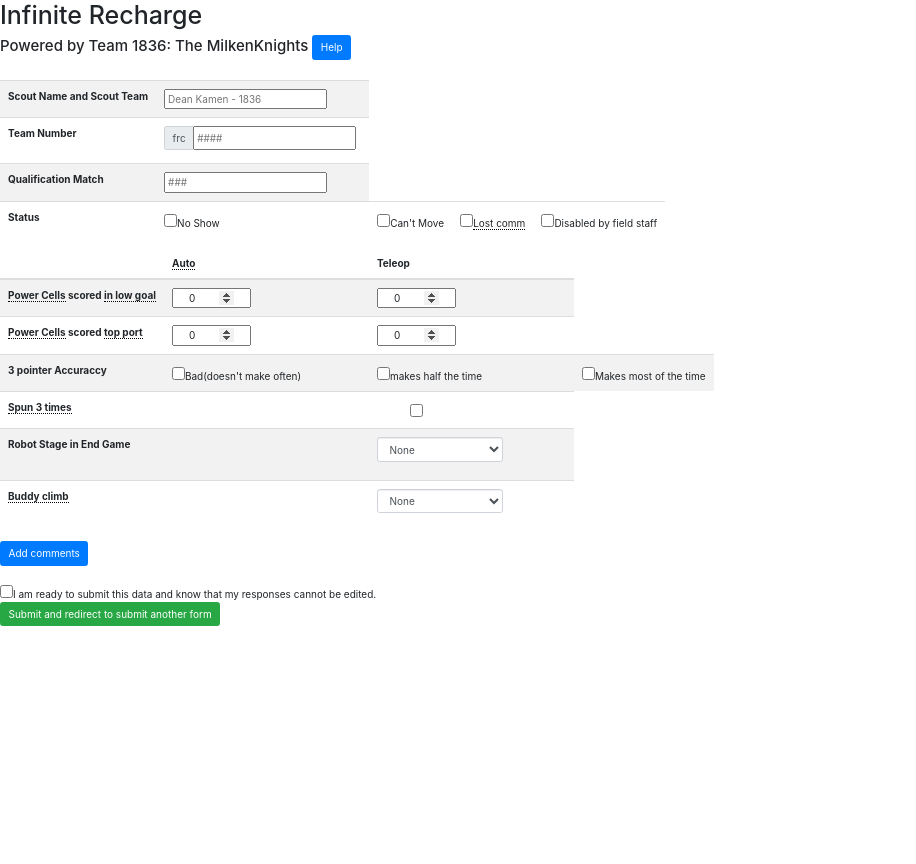
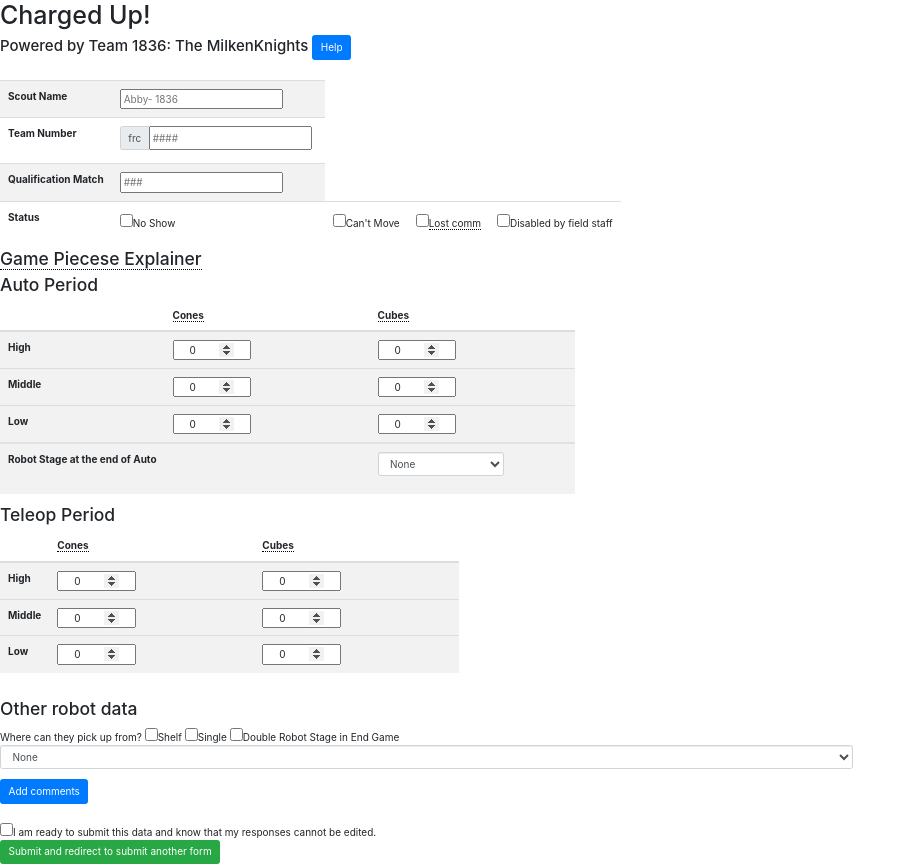
Before and after one commit to abbyfischler/Team1836MilkenKnights-2020-ScoutingSystem, a plain HTML site: page index.html in a window 1280 px wide. Shown: the whole page, without its empty margins (0-916 px from the left). Before the commit the page ends 800 px from the top, so only its background shows below. Drawn offline with nearby package versions, Linux system fonts and the light colour scheme.

Commit message:
Deleted old stuff

```diff
--- a/index.html
+++ b/index.html
@@ -1,12 +1,12 @@
 <!doctype html>
 <!-- SCOUTING FORM FOR FIRST ROBOTICS COMPETITION.
    ......Designed by Abby Fischler
-......for the 2020 season (Deep Space)
+   ......for the 2023 season (Charged Up)
    ......for Team 1836: The MilkenKnights
    ......
    ......Free to reuse and modify, please leave credit exposed on form or in source code.
    ......
-......Support for form creators: afischler263@milkenschool.org
+   ......Support for form creators: abigail.fischler@gmail.com
    ......
    ......Support for users: contact your team, please.-->
 <head>
@@ -14,7 +14,7 @@
    <!-- Bootstrap CSS -->
    <link rel="stylesheet" href="main.css">
    <link rel="icon" type="image/x-icon" href="favicon.ico" />
-    <title>Scouting 2020</title>
+   <title>MK Charged Up 2023</title>
    <script src="https://ajax.googleapis.com/ajax/libs/jquery/3.3.1/jquery.min.js"></script>
    <script src="https://maxcdn.bootstrapcdn.com/bootstrap/3.4.0/js/bootstrap.min.js"></script>
    <style type="text/css">
@@ -25,37 +25,30 @@ a {
    </style>
 </head>
 <body>
-<!-- Title. It is helpful to put the event and year clearly
-at the top in varrying colors for testing purposes and so
-that it is clear to users -->
-
-    <h1>Infinite Recharge</h1>
-    <h4>Powered by Team 1836: The MilkenKnights
-
+   <h1>Charged Up!</h1>
+   <h4>
+      Powered by Team 1836: The MilkenKnights
       <!-- This is a help box. When clicking "Help" or whatever
          you change it to, the dropdown within div id "help" will
          display. -->
       <a class="btn btn-primary btn-small" data-toggle="collapse" href="#help" role="button" aria-expanded="false" aria-controls="comments">
       Help
-   </a></h4>
+      </a>
+   </h4>
    <br>
    <div class="collapse" id="help">
       <div class="card card-body">
          <p>Enter <b>your</b> name and the number of the <b>team you are scouting</b> before you begin.
-      If a team does not show up, you do not have to fill out this form. Rather, watch the match and record comments in Slack.
-      Hover over something if you don't know what it means and always ask if you don't understand. <a href="sms:3103675159" class="btn btn-warning">Something not working? Click to text Abby.</a>
-      <a href="mailto:afischler263@milkenschool.org" target="_blank" class="btn btn-secondary">General feedback about the form? Click to email Abby.</a>
-    </div></div>
-
+            <a href="mailto:abigail.fischler@gmail.com" target="_blank" class="btn btn-secondary">General feedback about the form? Click to email Abby.</a>
+      </div>
+   </div>
    <!--FORM POST LINK. THE SCRIPT NEEDS TO HAVE A NEW VERSION DEPLOYED VIA GOOGLE SCRIPT AFTER ALL CHANGES.
       Important notes:
       * Make sure your link follows the format "https://scripts.google.com/macros/s/some-long-key/exec"
       * The header rows need to match the field exactly as they are written on the form.
       * Use ONE FORM PER SEASON (i.e. do not make a new form for new events or added/removed data. Just add more columns as needed).
       -->
-
    <form id="gform" method="POST" class="pure-form pure-form-stacked" action="https://script.google.com/a/milkenschool.org/macros/s/AKfycbwHosE1m-6B_-44ZCKLFtnlOjcqw9c77XBuIBuZbQ/exec">
-
       <!-- Form write key. The key in "value" should be something
          unique (as in, not an event code or something re-used year to year.
          I usually use the format mk<<shortname>><<eventcode>> (e.g. mk2019vegasnvlv).
@@ -71,27 +64,25 @@ by accident. If they do, the data is much harder to get later. (Aside:
          hidden="hidden" is redundant but parallel. You can always just write hidden).
          -->
       <input type="text" name="formwritekey" value="milkenknights2020laregional" hidden="hidden" placeholder="event save destination"></input>
-
-
-
       <!--Prematch table-->
       <table id="tablePreview" class="table table-striped table-sm table-borderless table-responsive align-middle">
          <tbody>
             <tr>
-          <th scope="row">Scout Name and Scout Team</th>
-          <td><input name="scout" type="text" placeholder="Dean Kamen - 1836" required></input></td>
+               <th scope="row">Scout Name</th>
+               <td><input name="scout" type="text" placeholder="Abby- 1836" required></input></td>
             </tr>
             <tr>
                <th scope="row">Team Number</th>
-          <td>      <div class="input-group mb-2 mr-sm-2">
+               <td>
+                  <div class="input-group mb-2 mr-sm-2">
                      <div class="input-group-prepend">
                         <div class="input-group-text">frc</div>
                      </div>
                      <input name="team" type="text" placeholder="####" maxlength="4" pattern="[0-9].{0,}" title="Team number only. 1 to 4 numbers." required></input>
-                </div></td>
+                  </div>
+               </td>
             </tr>
             <tr>
-
                <th>Qualification Match</th>
                <td>
                   <input name="matchnumber" type="text" placeholder="###" maxlength="3" pattern="[0-9].{0,}" title="Match number only. 1 to 3 numbers." required></input>
@@ -109,88 +100,85 @@ a human to collect it. If you need to know in the future, you can uncomment it.-
             </tr>
          </tbody>
       </table>
-    <p id="text" style="display:none">      <textarea placeholder="Please describe why the robot was disabled." name="dbfs" cols="50" rows="5"></textarea>
-</p>
+      <p id="text" style="display:none">      <textarea placeholder="Please describe why the robot was disabled." name="dbfs" cols="50" rows="5"></textarea></p>
+      <h3><a data-toggle="tooltip" title="<img class='img-thumbnail' src='explain.png'/>">Game Piecese Explainer </a></h3>
 
+      <h3>Auto Period</h3>
+      <table id="tablePreview" class="table table-striped table-sm table-borderless table-responsive align-middle">
+        <thead>
+           <tr>
+              <th></th>
+              <th><a data-toggle="tooltip" title="<img class='img-thumbnail' src='cone.png'/>">Cones</a></th>
+              <th><a data-toggle="tooltip" title="<img class='img-thumbnail' src='cubes.png'/>">Cubes</a></th>
+           </tr>
+        </thead>
+        <tbody>
+           <tr>
+              <th scope="row">High</th>
+              <td><input class="col-5"  type="number" required placeholder="##" value="0"></input></td>
+              <td><input class="col-5"  type="number" required placeholder="##" value="0"></input></td>
+           </tr>
+           <tr></tr>
+           <th scope="row">Middle</th>
+           <td><input class="col-5" type="number" required placeholder="##" value="0"></input></td>
+           <td><input class="col-5" type="number" required placeholder="##" value="0"></input></td>
+           <tr></tr>
+           <th scope="row">Low</th>
+           <td><input class="col-5"  type="number" required placeholder="##" value="0"></input></td>
+           <td><input class="col-5"  type="number" required placeholder="##" value="0"></input></td>
+           </tr>
+        </tbody>
+        <tr>
+          <th scope="row">Robot Stage at the end of Auto</th>
+          <td></td>
+          <td>
+             <div class="form-group">
+                <select class="form-control col-8" name="endgame">
+                   <option value="0">None</option>
+                   <option value="parked">Docked</option>
+                   <option value="hung">Engaged</option>
+                   <option value="hung">Parked</option>
+                </select>
+             </div>
+          </td>
+       </tr>
+     </table>
+
+           <h3>Teleop Period</h3>
       <!--main table-->
       <table id="tablePreview" class="table table-striped table-sm table-borderless table-responsive align-middle">
         <thead>
            <tr>
               <th></th>
-          <th><a data-toggle="tooltip" title="First 15 seconds, pre programmed.">Auto</a></th>
-          <th>Teleop</th>
+              <th><a data-toggle="tooltip" title="<img class='img-thumbnail' src='cone.png'/>">Cones</a></th>
+              <th><a data-toggle="tooltip" title="<img class='img-thumbnail' src='cubes.png'/>">Cubes</a></th>
            </tr>
         </thead>
         <tbody>
-      <!-- The deploy from x data is also exposed via the API. -->
-
-	    <!-- <tr>
-        <th scope="row">Deploy from <a data-toggle="tooltip" title="<img class='img-thumbnail' src='platform.jpg'/>" rel="tooltip">HAB</a></th>
-      <td>
-      <div class="form-group">
-        <select class="form-control col-8" name="deployfromhab" disabled="disabled" hidden="hidden">
-          <option value="none">None</option>
-          <option value="L1">Cross from Level 1</option>
-          <option value="L2">Cross from Level 2</option>
-        </select>
-      </div>
-      <input type="checkbox" name="habauto" value="auto">Auto</input>
-
-    </td>
-        <td></td>
-      </tr> -->
-      <!--
            <tr>
-        <th scope="row">Crossed the line</th>
-        <td><input class="col-5" name="cross-in-auto" type="checkbox" value="crossed"></input></td>
-          <td></td>
-
+              <th scope="row">High</th>
+              <td><input class="col-5"  type="number" required placeholder="##" value="0"></input></td>
+              <td><input class="col-5"  type="number" required placeholder="##" value="0"></input></td>
            </tr>
-        -->
-      <tr>
-        <th scope="row"><a data-toggle="tooltip" title="<img class='img-thumbnail' src='power-cell.jpg'/>">Power Cells</a> scored <a data-toggle="tooltip" title="<img class='img-thumbnail' src='goal-bottom.png'/>">in low goal</a></th>
-
-        <td><input class="col-5" name="powercells-lowgoal-auto" type="number" required placeholder="##" value="0"></input></td>
-        <td><input class="col-5" name="powercells-lowgoal-teleop" type="number" required placeholder="##" value="0"></input></td>
+           <tr></tr>
+           <th scope="row">Middle</th>
+           <td><input class="col-5" type="number" required placeholder="##" value="0"></input></td>
+           <td><input class="col-5" type="number" required placeholder="##" value="0"></input></td>
+           <tr></tr>
+           <th scope="row">Low</th>
+           <td><input class="col-5"  type="number" required placeholder="##" value="0"></input></td>
+           <td><input class="col-5"  type="number" required placeholder="##" value="0"></input></td>
            </tr>
-
-
-      <tr>
-
-        <th scope="row"><a data-toggle="tooltip" title="<img class='img-thumbnail' src='power-cell.jpg'/>">Power Cells</a> scored <a data-toggle="tooltip" title="<img class='img-thumbnail' src='goal-outter.png'/>">top port</a></th>
-
-        <td><input class="col-5" name="powercells-top-auto" type="number" required placeholder="##" value="0"></input></td>
-        <td><input class="col-5" name="powercells-top-teleop" type="number" required placeholder="##" value="0"></input></td>
            </tr>
-      <th scope="row">3 pointer Accuraccy
+        </tbody>
+     </table>
+<br>
+<h3>Other robot data</h3>
+     <th scope="row">Where can they pick up from?
     </th>
-      <td>          <input type="checkbox" name="bad" value="bad">Bad(doesn't make often)</input></td>
-          <td>  <input type="checkbox" name="ok" value="ok">makes half the time</input></td>
-          <td>  <input type="checkbox" id="myCheck" onclick="myFunction()" name="mostly" value="disabled">Makes most of the time</input></td>
-          </tr>
-
-        <th scope="row"><a data-toggle="tooltip" title="<img class='img-thumbnail' src='wheel.png'/>">Spun 3 times</a></a></th>
-        <td></td>
-          <td><input class="col-5" name="spun-three-times-teleop" type="checkbox" </input></td>
-      </tr>
-
-
-
-<!-- End game data is exposed via API (yay). -->
-<!--<tr>
-        <th scope="row"><a data-toggle="tooltip" title="<img class='img-thumbnail' src='platform.jpg'/>" rel="tooltip">Climb</a></th>
-        <td></td>
-        <td>
-            <div class="form-group">
-              <select class="form-control col-8" name="endgame" disabled="disabled" hidden="hidden">
-                <option value="none">None</option>
-                <option value="L1">Level 1</option>
-                <option value="L2">Level 2</option>
-                <option value="L2">Level 3</option>
-              </select>
-            </div>
-          </td>
-      </tr>-->
+    <td>          <input type="checkbox" name="bad" value="bad">Shelf</input></td>
+    <td>  <input type="checkbox" name="ok" value="ok">Single</td>
+    <td>  <input type="checkbox" id="myCheck" onclick="myFunction()" name="mostly" value="disabled">Double</input></td>
     <tr>
        <th scope="row">Robot Stage in End Game</th>
        <td></td>
@@ -198,39 +186,32 @@ a human to collect it. If you need to know in the future, you can uncomment it.-
           <div class="form-group">
              <select class="form-control col-8" name="endgame">
                 <option value="0">None</option>
-              <option value="parked">Parked</option>
-              <option value="hung">Hung</option>
+                <option value="parked">Docked</option>
+                <option value="hung">Engaged</option>
+                <option value="hung">Parked</option>
              </select>
-          </div></td>
-      </tr>
-      <tr>
-        <th scope="row"><a data-toggle="tooltip" title="Team lifted other robot(s) so that they earn climb points">Buddy climb</th>
-        <td></td>
-        <td>
-          <div class="form-group">
-            <select class="form-control col-8" name="buddy">
-              <option value="0">None</option>
-              <option value="1">1 Robot</option>
-              <option value="2">2 Robots</option>
-            </select>
-          </div></td>
-      </tr>
+          </div>
+       </td>
 
-    </tbody>
-  </table>
+
+
+
+
+
+
       <a class="btn btn-primary btn-small" data-toggle="collapse" href="#comments" role="button" aria-expanded="false" aria-controls="comments">
       Add comments
       </a>
       <div class="collapse" id="comments">
          <div class="card card-body">
             <textarea name="comments" cols="50" rows="5"></textarea>
-  </div></div>
+         </div>
+      </div>
       <br><br><input type="checkbox" name="confirm" value="complete" required>I am ready to submit this data and know that my responses cannot be edited.</input>
       <br><input class="btn btn-success" type="submit" value="Submit and redirect to submit another form"></input>
       <!--<br><br>
          <i>Note: fields which are <input type="text" disabled="disabled" hidden="hidden" value="disabled"></input> are calculated automatically from official API data.</i>-->
    </form>
-
    <!-- This series of scripts esentially makes better tooltips (the things you scroll over for help text) -->
    <script>
       $( "#spinner" ).spinner();
@@ -247,10 +228,8 @@ a human to collect it. If you need to know in the future, you can uncomment it.-
           html: true
       });
    </script>
-
    <!-- Tool tips don't nativley work on touch screen (which sucks since the primary application
       of this form is for use on mobile phones) but the touchHover script fixes that! -->
-
    <script>
       /**
       * touchHover.js
```
Also changed, not shown: cargo-bottom.jpg (deleted), cargo-middle.jpg (deleted), cargo-top.jpg (deleted), cargo.jpg (deleted), cargoship.jpg (deleted), cone.png (added), cubes.png (added), 2 other files. Lines whose indentation alone changed are shown as unchanged.
